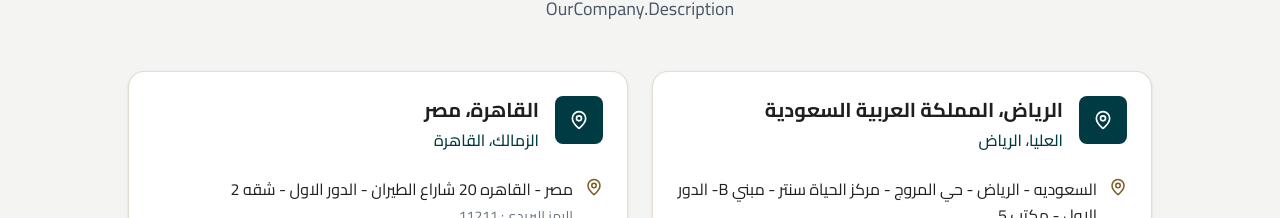
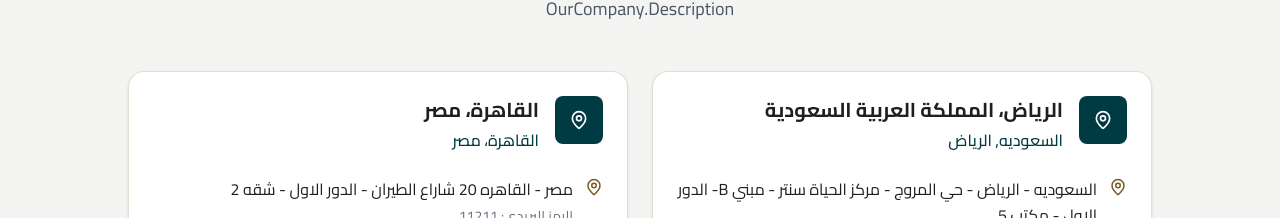
Before and after one commit to Jameeelaahmed/AlAbduljabbar-AlFaisal-Law-Firm, a React (Vite) app in the folder law-firm/: page / in a window 1280 px wide. Shown: the part 6555-6773 px from the top of the page. Built offline with nearby package versions, Linux system fonts and the light colour scheme; no server answers.

Commit message:
Update office addresses and adjust logo order
Reordered the logo images in the mobile header for better visual alignment. Updated the 'line1' field for Riyadh and Cairo offices in OurOffices.jsx to provide more accurate location descriptions in both RTL and LTR modes.

```diff
--- a/law-firm/src/components/ClientComponents/Header/Header.jsx
+++ b/law-firm/src/components/ClientComponents/Header/Header.jsx
@@ -301,10 +301,10 @@ function Header() {
                 className={`lg:hidden fixed top-0 rtl:right-0 ltr:left-0 w-full flex items-center justify-center gap-3 px-4 py-2 z-40 transition-all duration-300 bg-white/80 backdrop-blur-md shadow-md`}
             >
                 <img src={logo1} alt="logo1" className="w-10 h-10 object-contain" />
-                <img src={logo2} alt="logo2" className="w-10 h-10 object-contain" />
                 <p className="text-primary font-bold text-base sm:text-lg text-center leading-tight">
                     مكتب العبد الجبار و الفيصل
                 </p>
+                <img src={logo2} alt="logo2" className="w-10 h-10 object-contain" />
 
                 {/* Mobile Menu Button */}
                 <button
--- a/law-firm/src/components/ClientComponents/OurOffices/OurOffices.jsx
+++ b/law-firm/src/components/ClientComponents/OurOffices/OurOffices.jsx
@@ -11,7 +11,7 @@ function OurOffices() {
         {
             id: "riyadh",
             title: isRtl ? "الرياض، المملكة العربية السعودية" : "Riyadh, Saudi Arabia",
-            line1: isRtl ? "العليا، الرياض" : "Al Olaya, Riyadh",
+            line1: isRtl ? "السعوديه, الرياض" : "Saudi Arabia, Riyadh",
             postal: "12214",
             address: isRtl
                 ? "السعوديه - الرياض - حي المروج - مركز الحياة سنتر - مبني B- الدور الاول - مكتب 5"
@@ -23,7 +23,7 @@ function OurOffices() {
         {
             id: "cairo",
             title: isRtl ? "القاهرة، مصر" : "Cairo, Egypt",
-            line1: isRtl ? "الزمالك، القاهرة" : "Zamalek, Cairo",
+            line1: isRtl ? "القاهرة، مصر" : "Cairo, Egypt",
             postal: "11211",
             address: isRtl
                 ? "مصر - القاهره 20 شاراع الطيران - الدور الاول - شقه 2"
```
